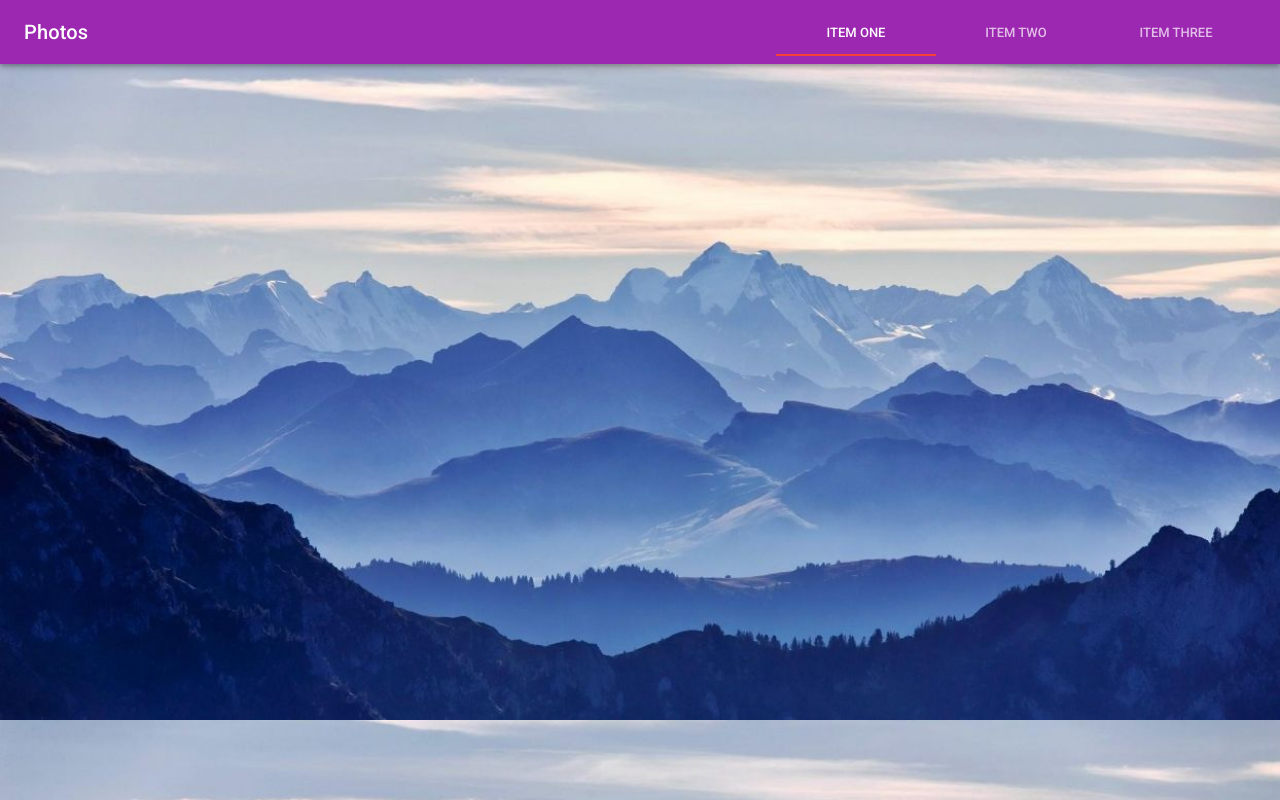
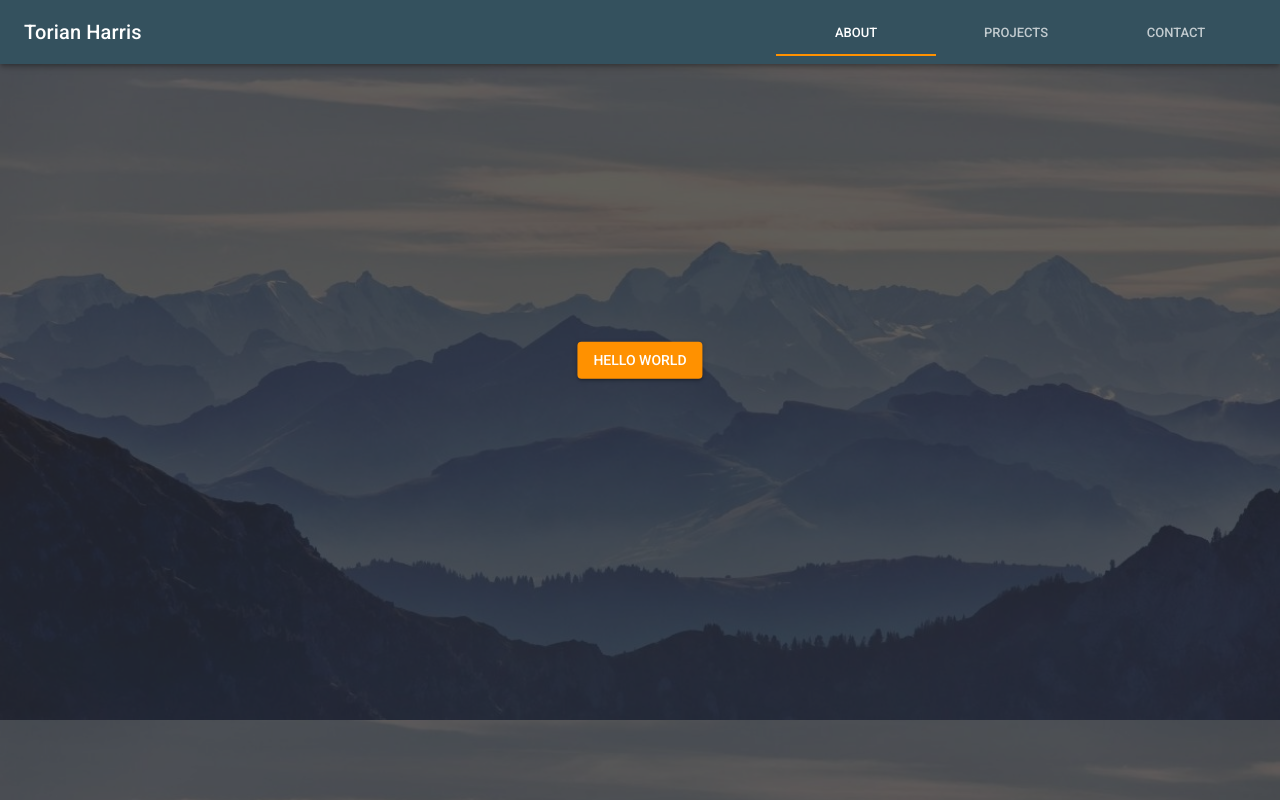
Before and after one commit to TorianHarris/TorianHarris.github.io, a React (Create React App) app in the folder app/: page / in a window 1280 px wide. Shown: the top 800 px of the page. Built offline with nearby package versions, Linux system fonts and the light colour scheme.

Commit message:
feat/backdrop-setup scroll hardcoded

```diff
--- a/app/src/App.jsx
+++ b/app/src/App.jsx
@@ -4,16 +4,22 @@ import BackDrop from './components/Backdrop'
 import AppBar from './components/SimpleAppBar'
 import { createMuiTheme } from '@material-ui/core/styles';
 import MuiThemeProvider from '@material-ui/core/styles/MuiThemeProvider';
-import purple from '@material-ui/core/colors/purple'
-
+import orange from '@material-ui/core/colors/orange'
 
 const theme = createMuiTheme({
   palette: {
-    primary: purple,
-    secondary: {
-      main: '#f44336',
+    primary: {
+      main: "#34515e"
     },
+    secondary: orange
   },
+  overrides: {
+    MuiButton: {
+      containedSecondary: {
+        color: "white"
+      }
+    }
+  }
 });
 
 class App extends Component {
@@ -22,8 +28,9 @@ class App extends Component {
       <div className="App">
         <MuiThemeProvider theme={theme}>
           <AppBar />
-          <BackDrop id={"dog"}/>
-          <BackDrop id={"cat"}/>
+          <BackDrop id={"about"}/>
+          <BackDrop id={"projects"}/>
+          <BackDrop id={"contact"}/>
         </MuiThemeProvider>
       </div>
     );
--- a/app/src/components/Backdrop.jsx
+++ b/app/src/components/Backdrop.jsx
@@ -2,23 +2,37 @@ import React from 'react'
 import { Link, DirectLink, Element, Events, animateScroll as scroll, scrollSpy, scroller } from 'react-scroll'
 import PropTypes from 'prop-types';
 import { withStyles } from '@material-ui/core/styles';
+import Button from '@material-ui/core/Button';
 import Mountains from '../Assets/Mountains.jpg'
 
 
 const styles = {
+    container: {
+        position: "relative"
+    },
     image: {
         width: "100%",
         //height: "calc(100% - 64px)",
         marginBottom: -4,
         position: "relative",
-    }
+        filter: "contrast(50%) brightness(50%)"
+    },
+    content: {
+        position: "absolute",
+        top: "50%",
+        left: "50%",
+        transform: "translate(-50% , -50%)",
+    },
 };
 
 function Backdrop(props) {
     const { classes, id } = props;
     return (
-        <Element name={id}>
+        <Element name={id} className={classes.container}>
             <img src={Mountains} alt="" className={classes.image} />
+            <div className={classes.content}>
+                <Button variant="contained" color="secondary">hello World</Button>
+            </div>
         </Element>
 
 
@@ -30,5 +44,3 @@ Backdrop.propTypes = {
 };
 
 export default withStyles(styles)(Backdrop);
-
-//"calc(100% - 64px)"
--- a/app/src/components/NavTabs.jsx
+++ b/app/src/components/NavTabs.jsx
@@ -20,12 +20,35 @@ class SimpleTabs extends React.Component {
         value: 0,
     };
 
+    componentDidMount = () => {
+        window.addEventListener('scroll', this.handleScroll);
+    }
+
+    componentWillUnmount = () => {
+        window.removeEventListener('scroll', this.handleScroll);
+    }
+
+    handleScroll = () => {
+        let scrollY = window.pageYOffset;
+        let value = 0;
+        if (scrollY > 0) {
+            value = 0;
+        }
+        if (scrollY > 636) {
+            value = 1;
+        }
+        if (scrollY > 1372) {
+            value = 2;
+        }
+        this.setState({ value: value })
+    }
+
     handleChange = (event, value) => {
         this.setState({ value });
     };
 
     scrollToElement = element => {
-    scroller.scrollTo(element, {duration: 500, smooth: true, offset: -64})
+        scroller.scrollTo(element, { duration: 500, smooth: true, offset: -64 })
     }
 
     render() {
@@ -34,10 +57,10 @@ class SimpleTabs extends React.Component {
 
         return (
             <div className={classes.root}>
-          <Tabs value={value} onChange={this.handleChange} className={classes.flex}>
-            <Tab label="Item One" onClick={() => this.scrollToElement('dog')}/>
-            <Tab label="Item Two" onClick={() => this.scrollToElement('cat')}/>
-            <Tab label="Item Three" />
+                <Tabs value={value} className={classes.flex}>
+                    <Tab label="About" onClick={() => this.scrollToElement('about')} />
+                    <Tab label="Projects" onClick={() => this.scrollToElement('projects')} />
+                    <Tab label="Contact" onClick={() => this.scrollToElement('contact')} />
                 </Tabs>
             </div>
         );
--- a/app/src/components/SimpleAppBar.jsx
+++ b/app/src/components/SimpleAppBar.jsx
@@ -24,7 +24,7 @@ function SimpleAppBar(props) {
       <AppBar position="fixed" color="primary">
         <Toolbar>
           <Typography variant="h6" color="inherit" className={classes.grow}>
-            Photos
+            Torian Harris
           </Typography>
           <NavTabs/>
         </Toolbar>
--- a/app/src/index.css
+++ b/app/src/index.css
@@ -1,4 +1,5 @@
 html, body {
+  background-color: #29434e;
   height: 100%;
   margin: 0;
   padding: 0;
```
Lines whose indentation alone changed are shown as unchanged.
